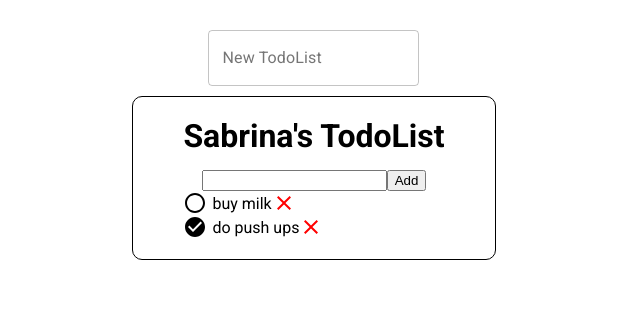
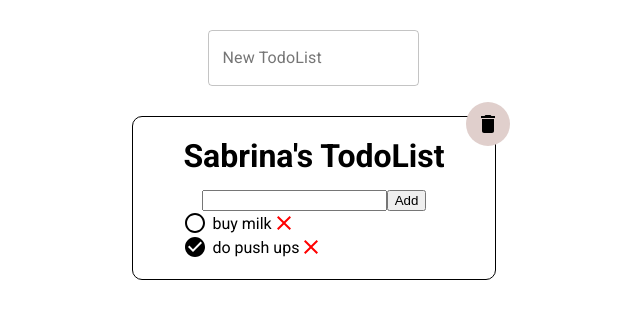
Before and after one commit to sabrina-tw/todo-list-hook, a React (Create React App) app: page / in a window 1280 px wide. Shown: the top 318 px of the page, without its empty margins (326-966 px from the left). Built offline with nearby package versions, Linux system fonts and the light colour scheme.

Commit message:
Implement delete TodoList function with RTL tests

```diff
--- a/src/components/TodoList/TodoList.css
+++ b/src/components/TodoList/TodoList.css
@@ -2,10 +2,21 @@
   border: 1px solid black;
   border-radius: 10px;
   padding: 20px 50px;
-  margin: 10px;
+  margin: 30px;
+  position: relative;
 }
 
 .todo-list h1 {
   margin: 0;
   margin-bottom: 15px;
 }
+
+.todo-list__delete {
+  position: absolute;
+  top: -15px;
+  right: -15px;
+  background: #e0cfcc;
+  padding: 10px;
+  border-radius: 100%;
+  cursor: pointer;
+}
--- a/src/components/TodoList/TodoList.js
+++ b/src/components/TodoList/TodoList.js
@@ -3,8 +3,9 @@ import TodoItem from "./TodoItem/TodoItem";
 import { v4 as uuidv4 } from "uuid";
 import TodoForm from "./TodoForm/TodoForm";
 import "./TodoList.css";
+import { Delete } from "@material-ui/icons";
 
-const TodoList = ({ title }) => {
+const TodoList = ({ title, id, deleteTodoList }) => {
   const [todos, setTodos] = useState([
     { id: uuidv4(), name: "buy milk", isDone: false },
     { id: uuidv4(), name: "do push ups", isDone: true },
@@ -49,7 +50,12 @@ const TodoList = ({ title }) => {
   };
 
   return (
-    <div className="todo-list">
+    <div className="todo-list" data-testid="todo-list">
+      <Delete
+        data-testid="delete-todo-list-btn"
+        className="todo-list__delete"
+        onClick={() => deleteTodoList(id)}
+      />
       <h1>{title}</h1>
       <TodoForm addTodo={addTodo}></TodoForm>
       <div>{displayTodos()}</div>
--- a/src/components/TodoList/TodoLists.js
+++ b/src/components/TodoList/TodoLists.js
@@ -23,12 +23,25 @@ const TodoLists = () => {
     setTodoLists([...todoLists, newTodoList]);
   };
 
+  const deleteTodoList = (id) => {
+    const updatedTodoLists = [...todoLists].filter(
+      (todoList) => todoList.id !== id
+    );
+
+    setTodoLists(updatedTodoLists);
+  };
+
   return (
     <div>
       <TodoListForm addTodoList={addTodoList} />
 
       {todoLists.map((todoList) => (
-        <TodoList title={todoList.title} key={todoList.id} />
+        <TodoList
+          title={todoList.title}
+          id={todoList.id}
+          deleteTodoList={deleteTodoList}
+          key={todoList.id}
+        />
       ))}
     </div>
   );
```
Also changed, not shown: 1 other file (tests, documents, lock files or other folders).
